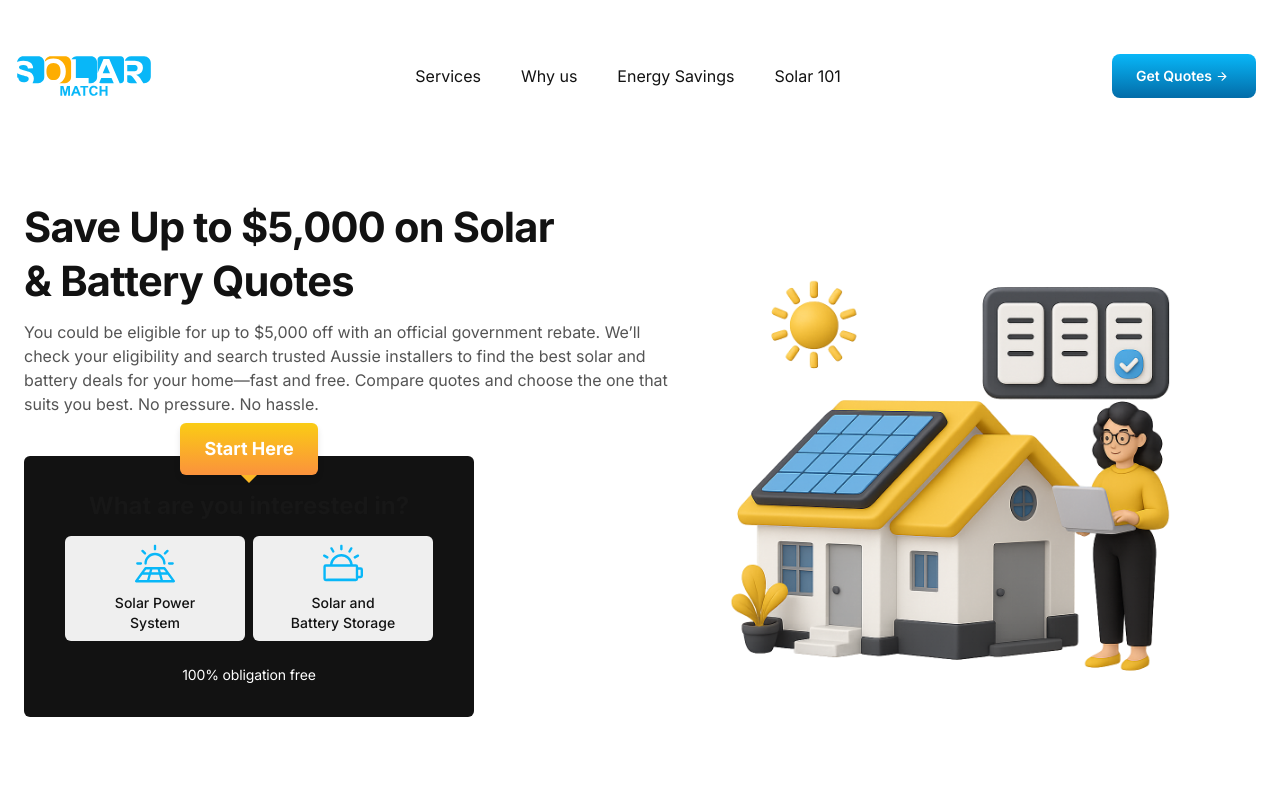
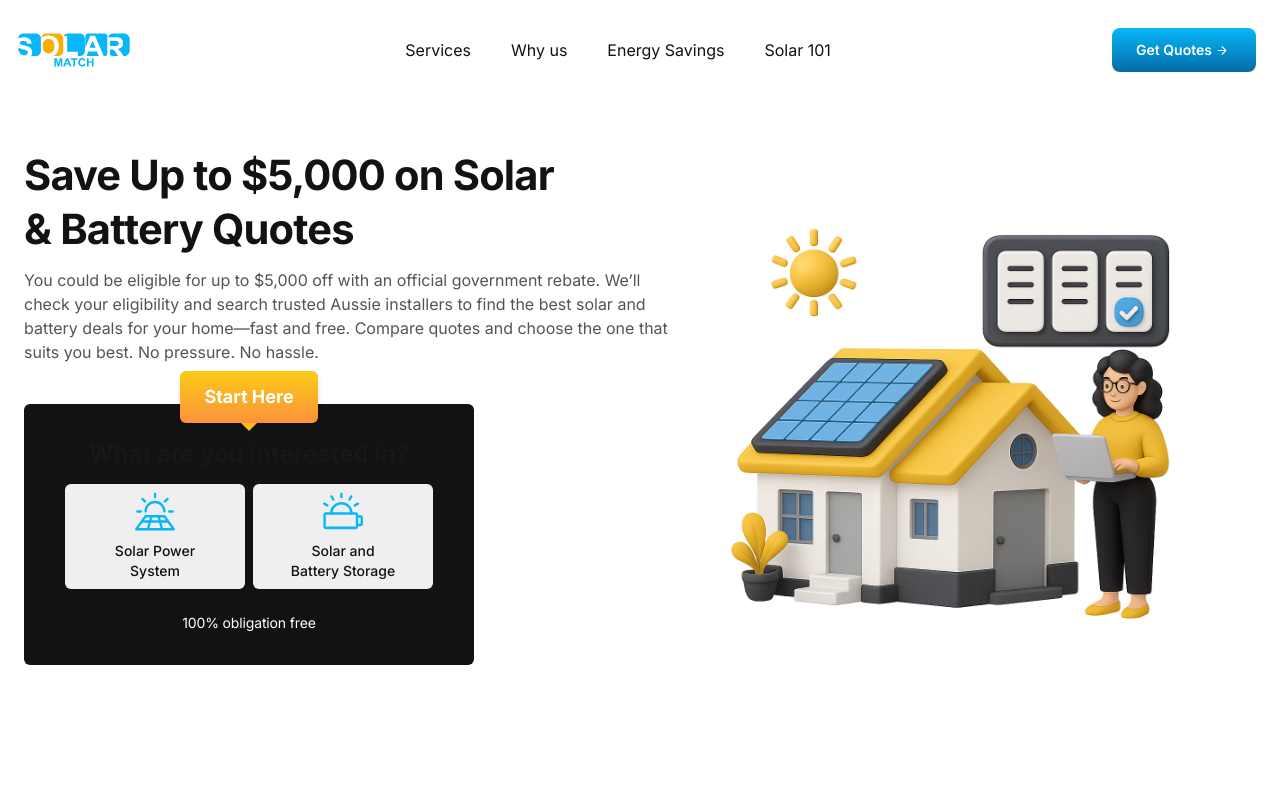
Before and after one commit to elghanbibadr/solarmatch, a Next.js app: page / in a window 1280 px wide. Shown: the top 800 px of the page. Built offline with nearby package versions, Linux system fonts and the light colour scheme; what react-google-recaptcha-v3 would draw is missing.

Commit message:
fix top padding at the navbar

```diff
--- a/app/componenets/Navbar.tsx
+++ b/app/componenets/Navbar.tsx
@@ -16,13 +16,13 @@ const Navbar = () => {
 
 
   return (
-    <div className="flex justify-between max-w-[1300px]  md:px-6 mx-auto items-center p-2 md:p-4">
+    <div className="flex justify-between max-w-[1300px]  md:px-6 mx-auto items-center px-2">
       {/* Logo */}
       <Image
         src={logo}
-        className="scale-110 md:scale-125"
+        className=" md:scale-125"
         alt="solar logo"
-        width={120}
+        width={100}
         height={100}
       />
       {/* Desktop Navigation */}
```
